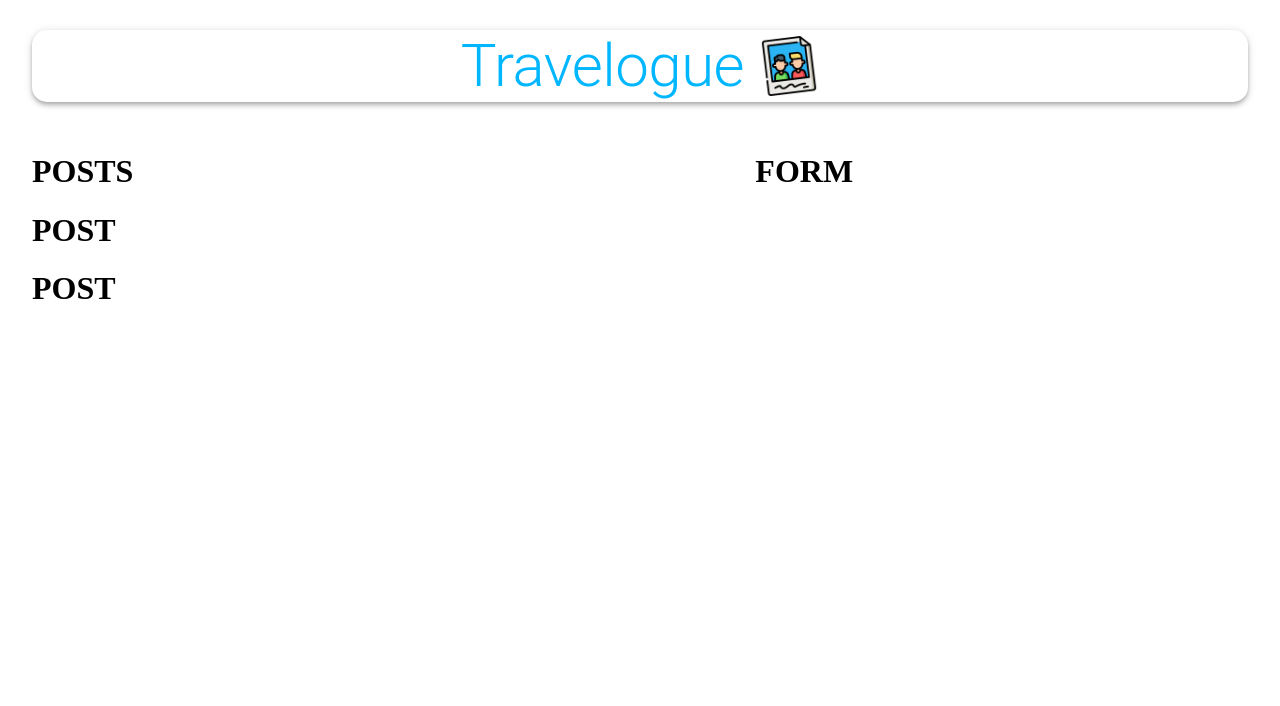
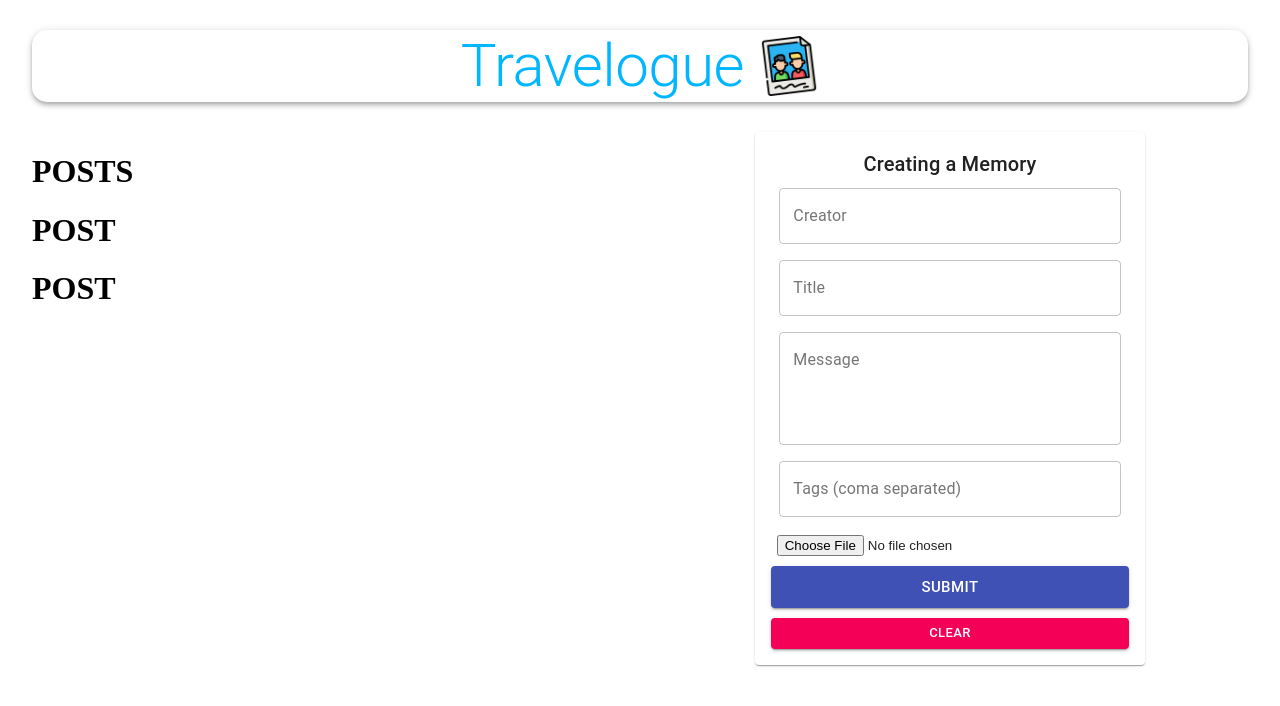
Before and after one commit to abayomi2010/Travelogue, a React (Create React App) app in the folder client/: page / in a window 1280 px wide. Shown: the top 706 px of the page. Built offline with nearby package versions, Linux system fonts and the light colour scheme; no server answers.

Commit message:
updated the form component

```diff
--- a/client/src/components/Form/Form.js
+++ b/client/src/components/Form/Form.js
@@ -1,15 +1,39 @@
-import React from "react";
-import useStyles from "./styles";
+import React, { useState, useEffect } from 'react';
+import { TextField, Button, Typography, Paper } from '@material-ui/core';
+import { useDispatch, useSelector } from 'react-redux';
+import FileBase from 'react-file-base64';
+
+import useStyles from './styles';
 
 
-const Form = () => {
-    const classes = useStyles();
-
-    return (
-        <h1>FORM</h1>
-    );
-}
+const Form = ({ currentId, setCurrentId }) => {
+  const [postData, setPostData] = useState({ creator: '', title: '', message: '', tags: '', selectedFile: '' });
+  const post = useSelector((state) => (currentId ? state.posts.find((message) => message._id === currentId) : null));
+  const dispatch = useDispatch();
+  const classes = useStyles();
 
 
 
+  const clear = () => {
+  };
+
+  const handleSubmit = () =>{
+  };
+
+  return (
+    <Paper className={classes.paper}>
+      <form autoComplete="off" noValidate className={`${classes.root} ${classes.form}`} onSubmit={handleSubmit}>
+        <Typography variant="h6">{currentId ? `Editing "${post.title}"` : 'Creating a Memory'}</Typography>
+        <TextField name="creator" variant="outlined" label="Creator" fullWidth value={postData.creator} onChange={(e) => setPostData({ ...postData, creator: e.target.value })} />
+        <TextField name="title" variant="outlined" label="Title" fullWidth value={postData.title} onChange={(e) => setPostData({ ...postData, title: e.target.value })} />
+        <TextField name="message" variant="outlined" label="Message" fullWidth multiline rows={4} value={postData.message} onChange={(e) => setPostData({ ...postData, message: e.target.value })} />
+        <TextField name="tags" variant="outlined" label="Tags (coma separated)" fullWidth value={postData.tags} onChange={(e) => setPostData({ ...postData, tags: e.target.value.split(',') })} />
+        <div className={classes.fileInput}><FileBase type="file" multiple={false} onDone={({ base64 }) => setPostData({ ...postData, selectedFile: base64 })} /></div>
+        <Button className={classes.buttonSubmit} variant="contained" color="primary" size="large" type="submit" fullWidth>Submit</Button>
+        <Button variant="contained" color="secondary" size="small" onClick={clear} fullWidth>Clear</Button>
+      </form>
+    </Paper>
+  );
+};
+
 export default Form;
```
